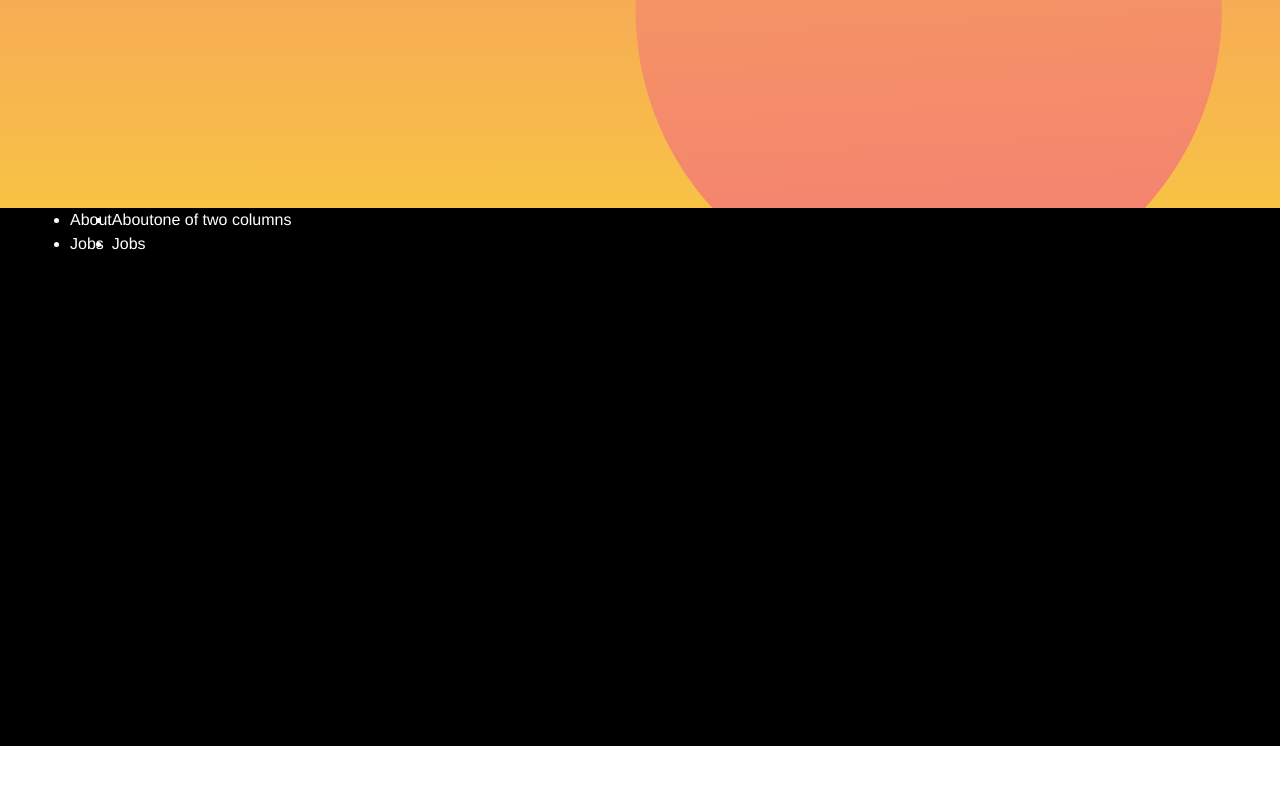
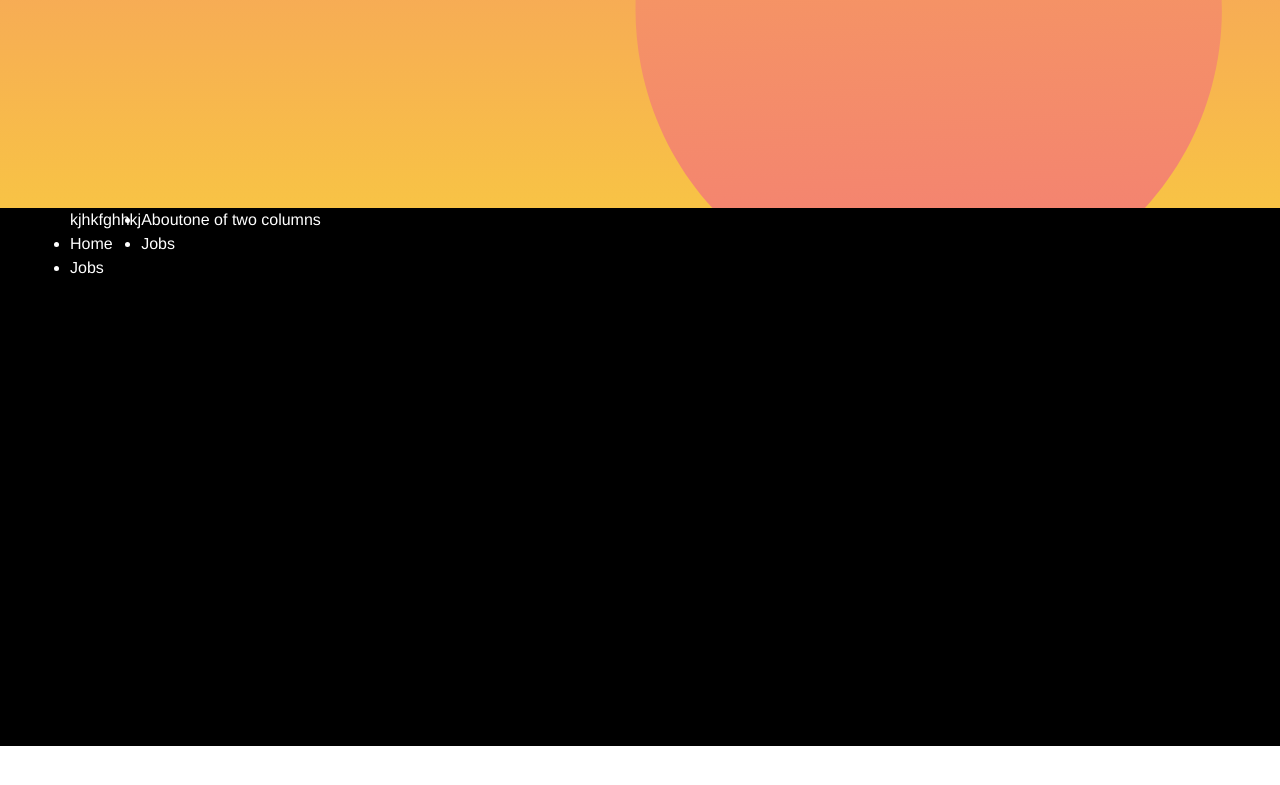
Before and after one commit to lakeway9/spotify, a plain HTML site: page index.html in a window 1280 px wide. Shown: the part 677-1462 px from the top of the page. Drawn offline with Linux system fonts and the light colour scheme.

Commit message:
i change the name

```diff
--- a/index.html
+++ b/index.html
@@ -38,10 +38,10 @@
                   <footer>
                       <div class="container">
                           <div class="row">
-                            <div class="col-sm" style="color: white;">
+                            <div class="col-sm" style="color: white;">kjhkfghhkj
                               <ul>
                                 <li>
-                                  About
+                                  Home
                                 </li>
                                 <li>
                                   Jobs
```
